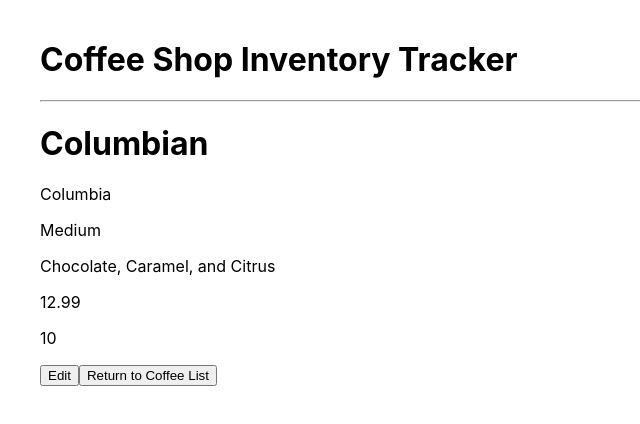
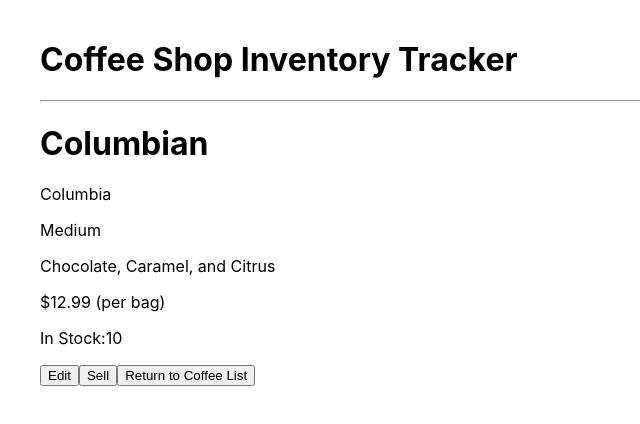
Before and after one commit to 0art-vandelay0/inventory-tracker, a React (Create React App) app: page / in a window 1280 px wide. Both pictures are taken after a click on the element 640 px from the left and 244 px from the top of the page. Shown: the top 424 px of the page, without its empty margins (0-640 px from the left). Built offline with nearby package versions, Linux system fonts and the light colour scheme.

Commit message:
add styles to measure stock and button to 'sell'

```diff
--- a/src/components/CoffeeDetail.js
+++ b/src/components/CoffeeDetail.js
@@ -12,11 +12,16 @@ function Coffee(props) {
                 <p>{coffee.origin}</p>
                 <p>{coffee.roast}</p>
                 <p>{coffee.notes}</p>
-                <p>{coffee.price}</p>
-                <p>{coffee.stock}</p>
+                <p>${coffee.price} (per bag)</p>
+                <p>In Stock:
+                    {coffee.stock > 0 ? coffee.stock : <span style={{color: 'red'}}> OUT OF STOCK</span>}
+                    {coffee.stock > 0 && coffee.stock <= 3 ? <span style={{color: 'orange'}}> LOW STOCK</span> : null}
+                </p>
+
             </div>
 
             <button onClick={() => props.onClickingEdit()}>Edit</button>
+            <button onClick={() => props.onSellingCoffee(coffee.id)}>Sell</button>
         </React.Fragment>
     );
 }
```
